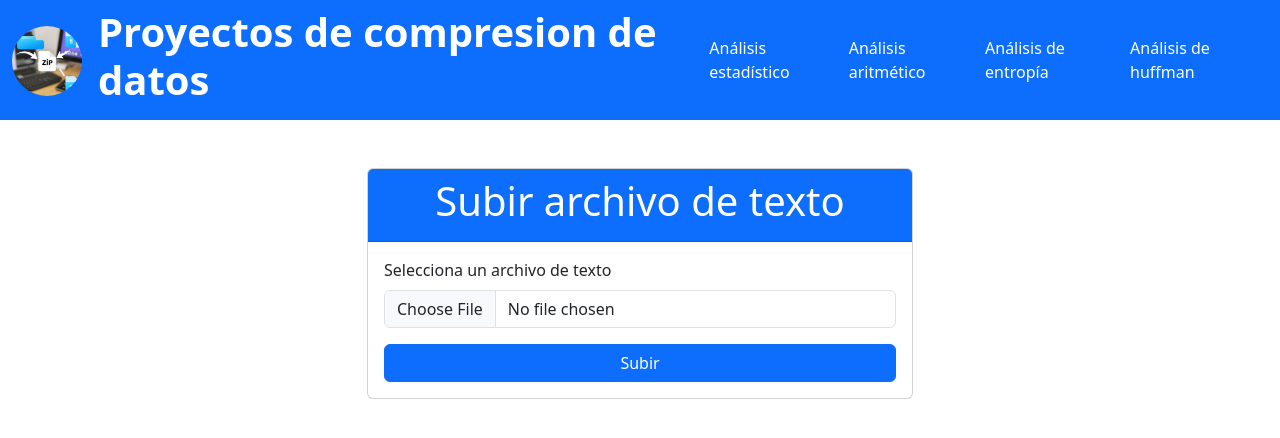
After one commit to Ecadra/proyectos-compresion, a Django app: template templates/rle/upload.html in a window 1280 px wide. The commit adds this page. Shown: the top 438 px of the page. Run offline with Django 5.2, Linux system fonts and the light colour scheme; the template is opened without the code that fills it, so the values that code supplies are empty.

Commit message:
Algoritmo RLE completo

```diff
--- a/templates/core/home.html
+++ b/templates/core/home.html
@@ -18,6 +18,7 @@
                 <a href="{% url 'entropia' %}" class="btn btn-primary mx-2">Entropía</a>
                 <a href="{% url 'estadistico' %}" class="btn btn-primary mx-2">Estadístico</a>
                 <a href="{% url 'huffman' %}" class="btn btn-secondary mx-2">Huffman</a>
+                <a href = "{% url 'rle' %}" class = "btn btn-secondary mx-2">Run Lenght Encoding</a>
             </div>
         </div>
     </div>
--- /dev/null
+++ b/templates/rle/upload.html
@@ -0,0 +1,27 @@
+{% extends 'base.html' %}
+
+{% block title %}Subir archivo de texto{% endblock %}
+
+{% block content %}
+<div class="container mt-5">
+    <div class="row justify-content-center">
+        <div class="col-md-6">
+            <div class="card">
+                <div class="card-header bg-primary text-white">
+                    <h1 class="card-title text-center">Subir archivo de texto</h1>
+                </div>
+                <div class="card-body">
+                    <form method="post" enctype="multipart/form-data">
+                        {% csrf_token %}
+                        <div class="mb-3">
+                            <label for="file" class="form-label">Selecciona un archivo de texto</label>
+                            <input type="file" class="form-control" id="file" name="file" required>
+                        </div>
+                        <button type="submit" class="btn btn-primary w-100">Subir</button>
+                    </form>
+                </div>
+            </div>
+        </div>
+    </div>
+</div>
+{% endblock %}
```
Also changed, not shown: apps/rle/views.py (+5 -2 lines), templates/rle/resultados.html (added, +19 -0 lines).
